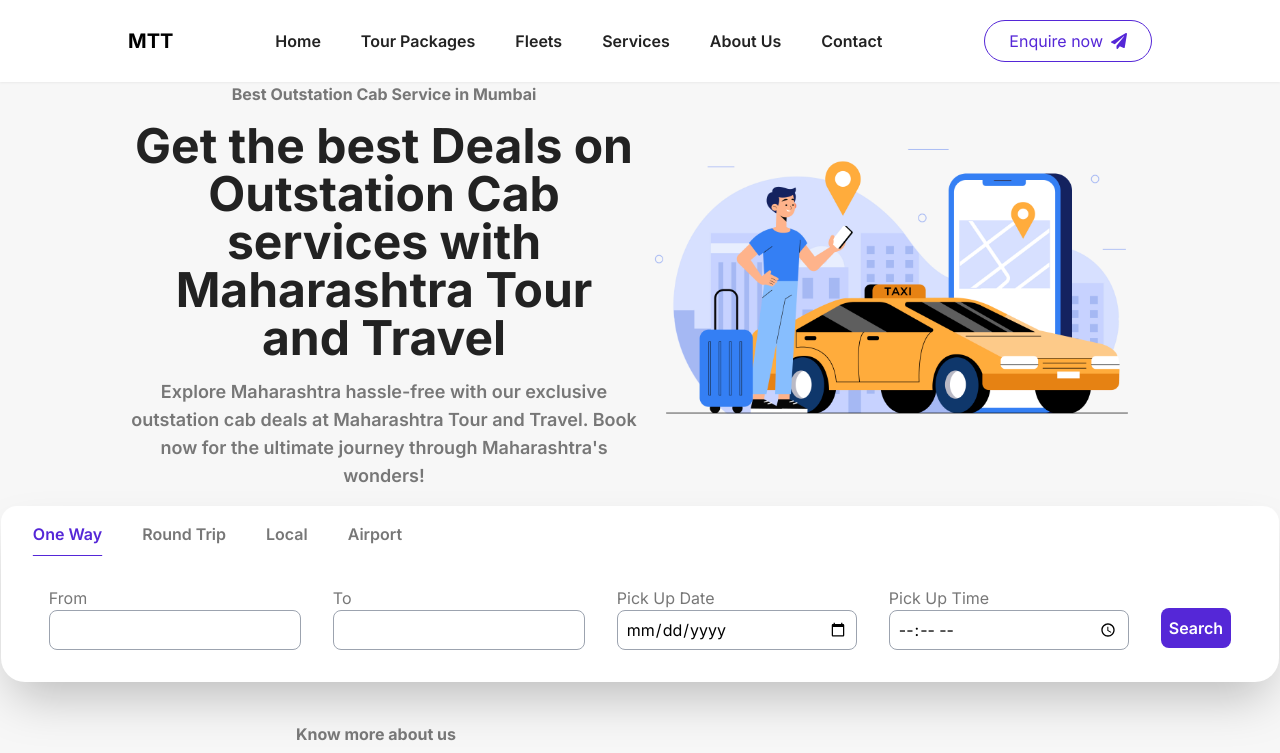
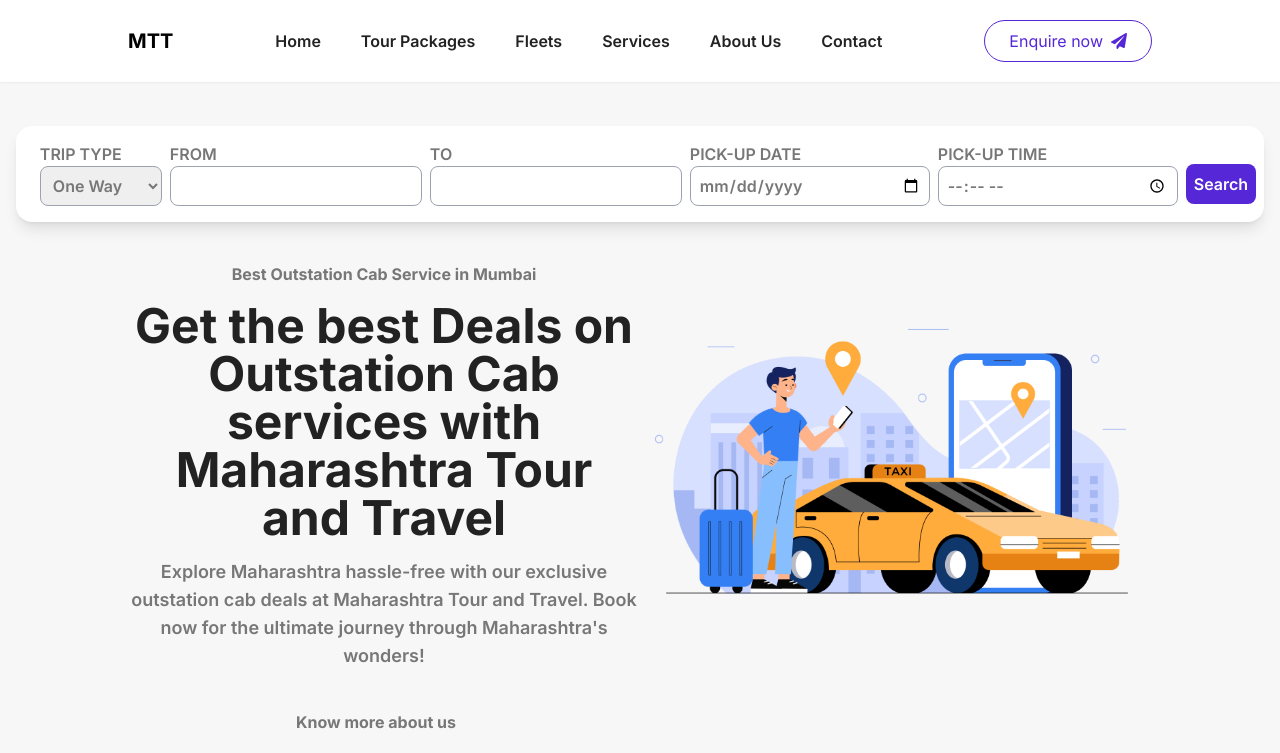
Before and after one commit to gauravhpanchal/MTT, a Next.js app: page / in a window 1280 px wide. Shown: the top 753 px of the page. Built offline with nearby package versions, Linux system fonts and the light colour scheme.

Commit message:
form-layout changes

```diff
--- a/src/app/layout.js
+++ b/src/app/layout.js
@@ -19,7 +19,8 @@ export default function RootLayout({ children }) {
         <meta name="description" content="Description" />
       </head>
       <body className={inter.className}>
-        <div className="sticky top-0 bg-bgSecondary">
+        {/* <div className="sticky top-0 bg-bgSecondary"> */}
+        <div className="bg-bgSecondary pb-4">
           <Navbar />
         </div>
         <div className="bg-bgSecondary">{children}</div>
--- a/src/components/Hero.js
+++ b/src/components/Hero.js
@@ -1,13 +1,14 @@
 import Image from "next/image";
 import heroTop from "@/images/hero-top.jpg";
-import SearchForm from "./form/SearchForm";
 import Tabs from "./form/Tabs";
 
 const Hero = () => {
-  const tabs = ["Outstation", "Local", "Airport"];
   return (
-    <div className="flex flex-col justify-center bg-bgSecondary">
-      <div className="flex md:flex-row items-center  flex-col-reverse md:mx-32 mx-2">
+    <div className="flex flex-col gap-10 justify-center bg-bgSecondary">
+      <div className="sticky top-0 mt-2 bg-bgSecondary">
+        <Tabs />
+      </div>
+      <div className="flex md:flex-row items-center flex-col-reverse md:mx-32 mx-2">
         <div className=" flex-1 text-center">
           <h4 className="text-base  font-bold text-textSecondary">
             Best Outstation Cab Service in Mumbai
@@ -30,7 +31,6 @@ const Hero = () => {
           />
         </div>
       </div>
-      <Tabs />
     </div>
   );
 };
--- a/src/components/form/SearchForm.js
+++ b/src/components/form/SearchForm.js
@@ -18,18 +18,34 @@ const SearchForm = ({ tab }) => {
     switch (tab) {
       case "One Way":
         return (
-          <form className="grid md:flex items-center grid-cols-1 md:gap-8 gap-5">
+          <form className="grid md:flex items-center grid-cols-1 md:gap-2 gap-5">
             <div className="flex flex-col">
-              <label className="text-textSecondary">From</label>
+              <label className="text-textSecondary">FROM</label>
               <input
                 type="text"
+                list="fromList"
                 // value={fromDate}
                 onChange={handleFromDateChange}
                 className="h-10 border px-2 rounded-lg border-borderColor"
               />
+              <datalist id="fromList">
+                <option value="Objective C">Objective C</option>
+                <option value="C++">C++</option>
+                <option value="C#">C#</option>
+                <option value="Cobol">Cobol</option>
+                <option value="Go">Go</option>
+                <option value="Java">Java</option>
+                <option value="JavaScript">JavaScript</option>
+                <option value="Python">Python</option>
+                <option value="PHP">PHP</option>
+                <option value="Pascal">Pascal</option>
+                <option value="Perl">Perl</option>
+                <option value="R">R</option>
+                <option value="Swift">Swift</option>
+              </datalist>
             </div>
             <div className="flex flex-col">
-              <label className="text-textSecondary">To</label>
+              <label className="text-textSecondary">TO</label>
               <input
                 type="text"
                 // value={toDate}
@@ -38,7 +54,7 @@ const SearchForm = ({ tab }) => {
               />
             </div>
             <div className="flex flex-col">
-              <label className="text-textSecondary">Pick Up Date</label>
+              <label className="text-textSecondary">PICK-UP DATE</label>
               <input
                 type="date"
                 value={toDate}
@@ -47,7 +63,7 @@ const SearchForm = ({ tab }) => {
               />
             </div>
             <div className="flex flex-col">
-              <label className="text-textSecondary">Pick Up Time</label>
+              <label className="text-textSecondary">PICK-UP TIME</label>
               <input
                 type="time"
                 // value={toDate}
@@ -65,7 +81,7 @@ const SearchForm = ({ tab }) => {
         return (
           <form className="grid md:flex items-center grid-cols-1 md:gap-8 gap-5">
             <div className="flex flex-col">
-              <label className="text-textSecondary">From</label>
+              <label className="text-textSecondary">FROM</label>
               <input
                 type="text"
                 // value={fromDate}
@@ -74,7 +90,7 @@ const SearchForm = ({ tab }) => {
               />
             </div>
             <div className="flex flex-col">
-              <label className="text-textSecondary">To</label>
+              <label className="text-textSecondary">TO</label>
               <input
                 type="text"
                 // value={toDate}
@@ -83,7 +99,7 @@ const SearchForm = ({ tab }) => {
               />
             </div>
             <div className="flex flex-col">
-              <label className="text-textSecondary">Pick Up Date</label>
+              <label className="text-textSecondary">PICK-UP DATE</label>
               <input
                 type="date"
                 value={toDate}
@@ -92,7 +108,7 @@ const SearchForm = ({ tab }) => {
               />
             </div>
             <div className="flex flex-col">
-              <label className="text-textSecondary">Pick Up Time</label>
+              <label className="text-textSecondary">PICK-UP TIME</label>
               <input
                 type="time"
                 // value={toDate}
@@ -110,7 +126,7 @@ const SearchForm = ({ tab }) => {
         return (
           <form className="grid md:flex items-center grid-cols-1 md:gap-8 gap-5">
             <div className="flex flex-col">
-              <label className="text-textSecondary">From</label>
+              <label className="text-textSecondary">FROM</label>
               <input
                 type="text"
                 // value={fromDate}
@@ -119,7 +135,7 @@ const SearchForm = ({ tab }) => {
               />
             </div>
             <div className="flex flex-col">
-              <label className="text-textSecondary">To</label>
+              <label className="text-textSecondary">TO</label>
               <input
                 type="text"
                 // value={toDate}
@@ -128,7 +144,7 @@ const SearchForm = ({ tab }) => {
               />
             </div>
             <div className="flex flex-col">
-              <label className="text-textSecondary">Pick Up Date</label>
+              <label className="text-textSecondary">PICK-UP DATE</label>
               <input
                 type="date"
                 value={toDate}
@@ -137,7 +153,7 @@ const SearchForm = ({ tab }) => {
               />
             </div>
             <div className="flex flex-col">
-              <label className="text-textSecondary">Pick Up Time</label>
+              <label className="text-textSecondary">PICK-UP TIME</label>
               <input
                 type="time"
                 // value={toDate}
@@ -155,7 +171,7 @@ const SearchForm = ({ tab }) => {
         return (
           <form className="grid md:flex items-center grid-cols-1 md:gap-8 gap-5">
             <div className="flex flex-col">
-              <label className="text-textSecondary">From</label>
+              <label className="text-textSecondary">FROM</label>
               <input
                 type="text"
                 // value={fromDate}
@@ -164,7 +180,7 @@ const SearchForm = ({ tab }) => {
               />
             </div>
             <div className="flex flex-col">
-              <label className="text-textSecondary">To</label>
+              <label className="text-textSecondary">TO</label>
               <input
                 type="text"
                 // value={toDate}
@@ -173,7 +189,7 @@ const SearchForm = ({ tab }) => {
               />
             </div>
             <div className="flex flex-col">
-              <label className="text-textSecondary">Pick Up Date</label>
+              <label className="text-textSecondary">PICK-UP DATE</label>
               <input
                 type="date"
                 value={toDate}
@@ -182,7 +198,7 @@ const SearchForm = ({ tab }) => {
               />
             </div>
             <div className="flex flex-col">
-              <label className="text-textSecondary">Pick Up Time</label>
+              <label className="text-textSecondary">PICK-UP TIME</label>
               <input
                 type="time"
                 // value={toDate}
@@ -201,7 +217,7 @@ const SearchForm = ({ tab }) => {
     }
   };
 
-  return <div className="h-fit p-4">{renderForm()}</div>;
+  return <div className="h-fit md:pl-2 md:pb-0 pb-4">{renderForm()}</div>;
 };
 
 export default SearchForm;
--- a/src/components/form/Tabs.js
+++ b/src/components/form/Tabs.js
@@ -10,46 +10,23 @@ const Tabs = () => {
   };
 
   return (
-    <div className="rounded-t-2xl rounded-b-3xl pt-4 bg-[#fff] px-2 md:px-8 py-4 space-y-6 shadow-2xl mt-4 md:w-fit w-[360px] mx-auto">
-      <div className="flex font-semibold text-textSecondary justify-center md:justify-start md:gap-10 gap-6">
-        <button
-          className={`${
-            activeTab === "One Way" &&
-            "underline underline-offset-[15px] decoration-buttonPrimary text-buttonPrimary font-semibold"
-          }`}
-          onClick={() => handleTabClick("One Way")}
-        >
-          One Way
-        </button>
-        <button
-          className={`${
-            activeTab === "Round Trip" &&
-            "underline underline-offset-[15px] decoration-buttonPrimary text-buttonPrimary font-semibold"
-          }`}
-          onClick={() => handleTabClick("Round Trip")}
-        >
-          Round Trip
-        </button>
-        <button
-          className={`${
-            activeTab === "Local" &&
-            "underline underline-offset-[15px] decoration-buttonPrimary text-buttonPrimary font-semibold"
-          }`}
-          onClick={() => handleTabClick("Local")}
-        >
-          Local
-        </button>
-        <button
-          className={`${
-            activeTab === "Airport" &&
-            "underline underline-offset-[15px] decoration-buttonPrimary text-buttonPrimary font-semibold"
-          }`}
-          onClick={() => handleTabClick("Airport")}
-        >
-          Airport
-        </button>
+    <div className="rounded-2xl  bg-[#fff] px-2  shadow-lg mt-5 md:w-fit w-[360px] mx-auto">
+      <div className="flex flex-col md:flex-row items-center font-semibold text-textSecondary justify-center md:justify-start md:gap-0">
+        <div className="flex flex-col w-full py-4 px-4 md:px-0 md:pl-4 ">
+          <label className="text-textSecondary">TRIP TYPE</label>
+          <select
+            className="h-10 border px-2 rounded-lg border-borderColor font-semibold"
+            value={activeTab}
+            onChange={(e) => handleTabClick(e.target.value)}
+          >
+            <option value="One Way">One Way</option>
+            <option value="Round Trip">Round Trip</option>
+            <option value="Local">Local</option>
+            <option value="Airport">Airport</option>
+          </select>
+        </div>
+        <SearchForm tab={activeTab} />
       </div>
-      <SearchForm tab={activeTab} />
     </div>
   );
 };
```
